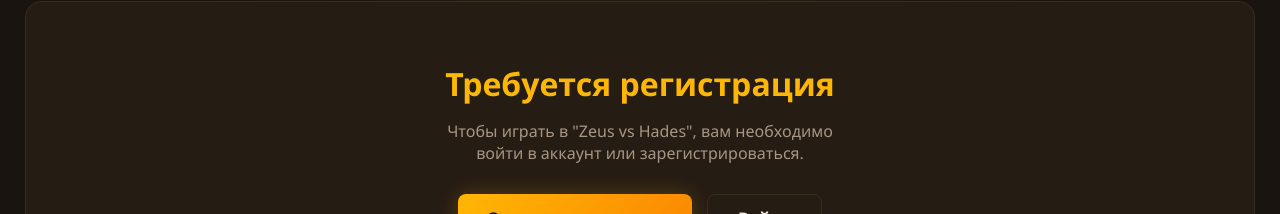
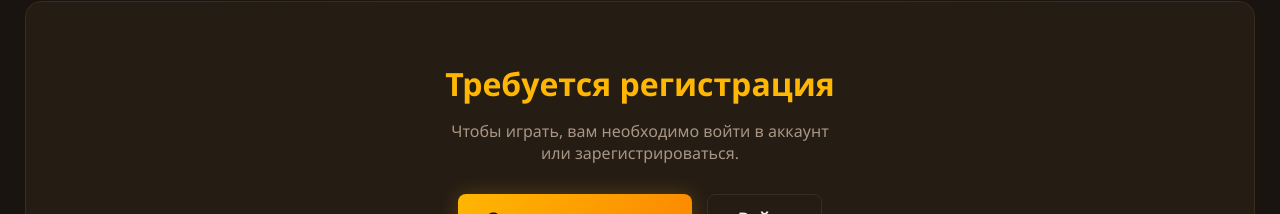
Before and after one commit to NeoN-re/Casino-LuttiDonat, a React (Vite) app: page /#/game/1 in a window 1280 px wide. Shown: the part 297-511 px from the top of the page. Built offline with nearby package versions, Linux system fonts and the light colour scheme.

Commit message:
Изменение надписи обязательной регистрации

```diff
--- a/src/pages/Game/GamePlayer.jsx
+++ b/src/pages/Game/GamePlayer.jsx
@@ -53,7 +53,7 @@ const GamePlayer = () => {
         }}>
           <h2 style={{ fontSize: 32, color: 'var(--accent-primary)', marginBottom: 15 }}>Требуется регистрация</h2>
           <p style={{ color: 'var(--text-gray)', marginBottom: 30, maxWidth: 400, fontSize: 16 }}>
-            Чтобы играть в "{game.title}", вам необходимо войти в аккаунт или зарегистрироваться.
+            Чтобы играть, вам необходимо войти в аккаунт или зарегистрироваться.
           </p>
           <div style={{ display: 'flex', gap: 15 }}>
             <Link to="/register" className="btn btn-register" style={{ textDecoration: 'none', padding: '12px 30px', fontSize: 16 }}>
```
